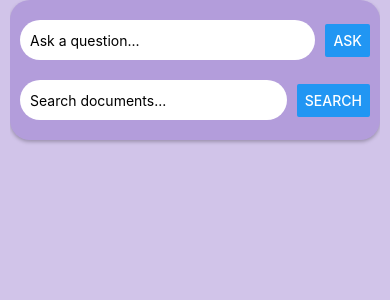
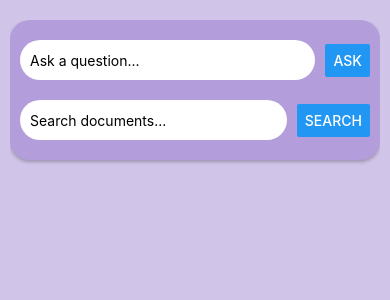
Before and after one commit to danfred360/what_did_i_sign_up_for, a React Native app in the folder app/: screen / in a window 390 px wide. Shown: the top 300 px of the page. Built offline with nearby package versions, Linux system fonts and the light colour scheme.

Commit message:
add padding

```diff
--- a/app/styles/appStyles.js
+++ b/app/styles/appStyles.js
@@ -7,6 +7,7 @@ const appStyles = StyleSheet.create({
     justifyContent: 'center',
     backgroundColor: '#D1C4E9', // light purple background
     padding: 20,
+    paddingTop: 20
   },
   container: {
     backgroundColor: '#B39DDB', // slightly darker purple
```
